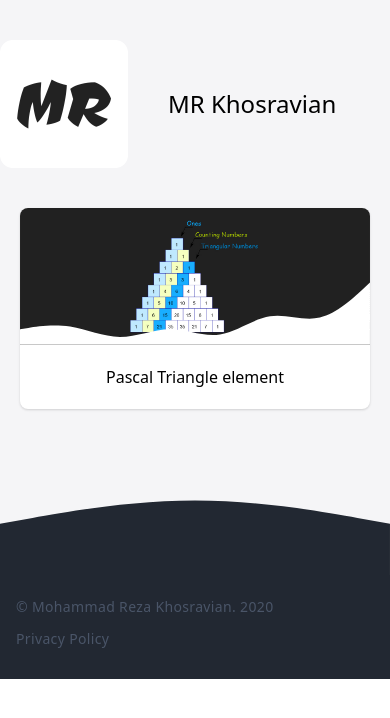
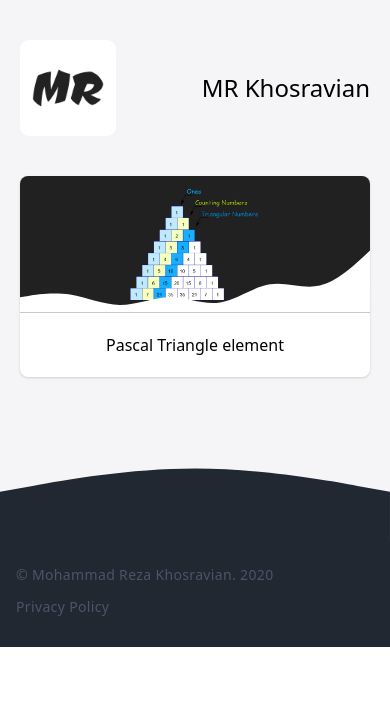
Before and after one commit to mrkhosravian/mrkhosravian.ir, a Gatsby site: page / in a window 390 px wide. Built offline with nearby package versions, Linux system fonts and the light colour scheme; Gatsby itself is replaced by a stand-in of ours.

Commit message:
header responsive

```diff
--- a/src/components/header.tsx
+++ b/src/components/header.tsx
@@ -5,7 +5,7 @@ import Logo from "./logo"
 
 const Header = ({ siteTitle }) => (
   <header className="py-10">
-    <div className="container mx-auto flex items-center gap-10">
+    <div className="container mx-auto flex items-center gap-10 px-5 md:px-0 justify-between md:justify-start">
       <Link to="/">
         <Logo />
       </Link>
--- a/src/components/logo.tsx
+++ b/src/components/logo.tsx
@@ -19,7 +19,7 @@ const Logo = () => {
     return <div>Picture not found</div>
   }
 
-  return <Img fluid={data.placeholderImage.childImageSharp.fluid} className="w-32" />
+  return <Img fluid={data.placeholderImage.childImageSharp.fluid} className="w-24 md:w-32" />
 }
 
 export default Logo
```
